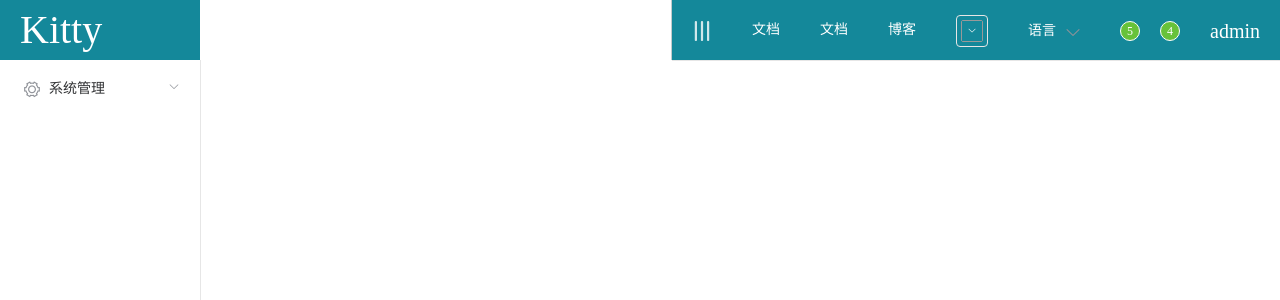
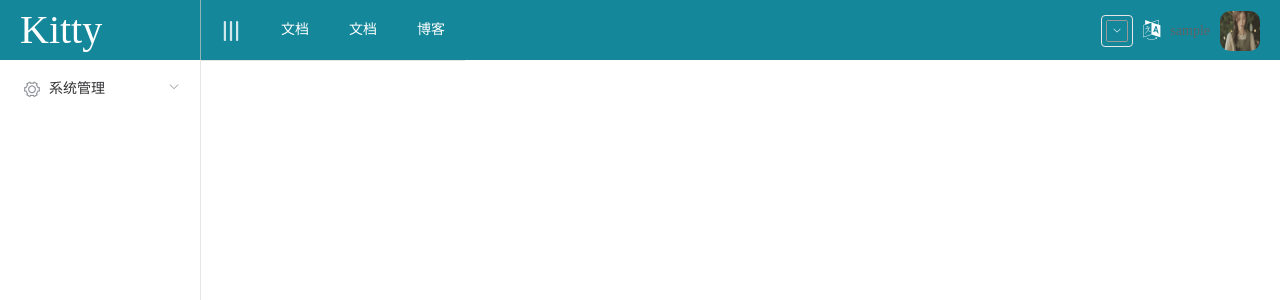
Before and after one commit to xiongliangmei/admin-ui, a Vue app: page /#/ in a window 1280 px wide. Shown: the top 300 px of the page. Built offline with nearby package versions, Linux system fonts and the light colour scheme; sample sign-in values are in the browser's storage.

Commit message:
添加页面

```diff
--- a/src/components/LangSelector/index.vue
+++ b/src/components/LangSelector/index.vue
@@ -1,65 +1,26 @@
-<template xmlns:v-popover="http://www.w3.org/1999/xhtml">
-  <div class="lang-selector" :style="istyle" v-popover:popover>
-    <li :style="iconStyle" :class="icon"></li>
-    <el-popover ref="popover" placement="bottom-start" :trigger="trigger" v-model="visible">
-      <div class="item" @click="changeLanguage('zh_cn')">简体中文</div>
-      <div class="item" @click="changeLanguage('en_us')">English</div>
-    </el-popover>
-  </div>
+<template>
+  <el-dropdown class="lang-selector" @command="handleCommand">
+    <span class="el-dropdown-link">
+      <span id="language"><i style="color:#fff;" class="fa fa-language fa-lg"></i></span>
+    </span>
+    <el-dropdown-menu slot="dropdown">
+      <el-dropdown-item command="zh_cn:中文">中文</el-dropdown-item>
+      <el-dropdown-item command="en_us:English">English</el-dropdown-item>
+    </el-dropdown-menu>
+  </el-dropdown>
 </template>
 
 <script>
-export default {
-  name: 'LangSelector',
-  props: {
-    istyle: {
-      type: String,
-      default: 'width:60px;'
-    },
-    icon: {
-      type: String,
-      default: 'fa fa-language fa-lg'
-    },
-    iconStyle: {
-      type: String,
-      default: 'color:#fff;'
-    },
-    trigger: {
-      type: String,
-      default: 'click'
-    }
-  },
-  data () {
-    return {
-      visible: false
-    }
-  },
-  methods: {
-    // 语言切换
-    changeLanguage (lang) {
-      let flag = 'zh-cn'
-      if (!lang) {
-        flag = lang
+  export default {
+    methods: {
+      // 语言切换
+      handleCommand(command) {
+        let array = command.split(':')
+        let lang = array[0] === '' ? 'zh_cn' : array[0]
+        //let label = array[1]
+        // document.getElementById("language").innerHTML = label
+        this.$i18n.locale = lang
       }
-      this.$i18n.locale = flag
-      this.visible = false
     }
   }
-}
 </script>
-<style scoped lang="scss">
-  .item {
-    font-size: 16px;
-    padding-left: 5px;
-    padding-top: 5px;
-    padding-bottom: 5px;
-    cursor: pointer;
-  }
-  .lang-selector:hover {
-    background: #636b6931;
-  }
-  .item:hover {
-    font-size: 18px;
-    background: #b0d6ce4d;
-  }
-</style>
--- a/src/main.js
+++ b/src/main.js
@@ -8,6 +8,8 @@ import ElementUI from 'element-ui'
 import api from './http/index'
 import store from './store/index'
 import i18n from './i18n/index'
+import 'font-awesome/css/font-awesome.min.css'
+
 Vue.config.productionTip = false
 
 Vue.use(ElementUI)
--- a/src/views/HeadBar/HeadBar.vue
+++ b/src/views/HeadBar/HeadBar.vue
@@ -1,6 +1,6 @@
 <template>
-  <div class="headbar" :style="{'backgroud':themeColor}"
-   :class="$store.state.app.collapse?'position-collapse-left':'pisition-left'">
+  <div class="headbar" :style="{'background':themeColor}"
+   :class="$store.state.app.collapse?'position-collapse-left':'position-left'">
     <!-- 导航收缩 -->
     <span class="hamburg">
       <el-menu class="el-menu-demo" :background-color="themeColor" text-color="#fff" :active-text-color="themeColor" mode="horizontal">
@@ -15,50 +15,23 @@
         <el-menu-item index="4" @click="openWindow('https://www.cnblogs.com/xifengxiaoma/')">博客</el-menu-item>
       </el-menu>
     </span>
-    <span class="toolbar">
-      <el-menu class="el-menu-demo" :background-color="themeColor" :text-color="themeColor" :active-text-color="themeColor" mode="horizontal">
-        <el-menu-item index="1">
-          <!-- 主题切换 -->
-          <theme-picker class="theme-picker" :default="themeColor" @onThemeChange="onThemeChange"></theme-picker>
-        </el-menu-item>
-          <el-menu-item index="2" >
-          <!-- 语言切换 -->
-            <el-dropdown @command="handleCommand">
-              <span class="el-dropdown-link" style="color: white">
-                语言<i class="el-icon-arrow-down el-icon--right"></i>
-              </span>
-              <el-dropdown-menu slot="dropdown">
-                <el-dropdown-item command="zh_cn">简体中文</el-dropdown-item>
-                <el-dropdown-item command="en_us">English</el-dropdown-item>
-              </el-dropdown-menu>
-            </el-dropdown>
-        </el-menu-item>
-        <el-menu-item index="3">
-          <!-- 我的私信 -->
-          <el-badge :value="5" :max="99" class="badge" type="success">
-            <li style="color:#fff;" class="fa fa-envelope-o fa-lg"></li>
-          </el-badge>
-          <el-popover ref="popover-message" placement="bottom-end" trigger="click">
-            sdfsdfsdfd
-          </el-popover>
-        </el-menu-item>
-         <el-menu-item index="4">
-          <!-- 系统通知 -->
-          <el-badge :value="4" :max="99" class="badge" type="success">
-            <li style="color:#fff;" class="fa fa-bell-o fa-lg"></li>
-          </el-badge>
-          <el-popover ref="popover-notice" placement="bottom-end" trigger="click">
-            dfssd
-          </el-popover>
-        </el-menu-item>
-        <el-menu-item index="5">
-          <!-- 用户信息 -->
-          <span class="user-info">admin</span>
-          <el-popover ref="popover-personal" placement="bottom-end" trigger="click" :visible-arrow="false">
-            <personal-panel :user="user"></personal-panel>
-          </el-popover>
-        </el-menu-item>
-      </el-menu>
+    <span class="tool-bar">
+       <!--主题切换-->
+       <ThemePicker class="theme-picker" :default="themeColor" @onThemeChange="onThemeChange"></ThemePicker>
+       <!--语言切换-->
+       <LangSelector class="lang-selector"></LangSelector>
+       <!--用户信息-->
+        <el-dropdown class="user-info-dropdown" trigger="hover">
+          <span class="el-dropdown-link"><img src="@/assets/user.png" /> {{username}}</span>
+          <el-dropdown-menu slot="dropdown">
+          <el-dropdown-item>{{$t("common.myMsg")}}</el-dropdown-item>
+          <el-dropdown-item>{{$t("common.config")}}</el-dropdown-item>
+          <el-dropdown-item divided @click.native="logout">{{$t("common.logout")}}</el-dropdown-item>
+        </el-dropdown-menu>
+        </el-dropdown>
+    </span>
+    <span>
+
     </span>
   </div>
 </template>
@@ -75,7 +48,10 @@ export default {
   },
   data () {
     return {
-      langVisible: false
+      langVisible: false,
+      username: "Louis",
+      userAvatar: "@/assets/user.png",
+      sysName: ""
     }
   },
   computed: {
@@ -94,8 +70,16 @@ export default {
     handleCommand(command) {
       command === '' ? 'zh_cn' : command
       this.$i18n.locale = command
-      this.$message('click on item ' + command);
+      this.$message('换肤成功');
     }
+  },
+  mounted() {
+     this.sysName = 'I like Kitty'
+     let user = sessionStorage.getItem('username')
+     if (user){
+       this.username = user
+       this.userAvatar = require("@/assets/user.png");
+     }
   }
 }
 </script>
@@ -114,8 +98,17 @@ export default {
   .hamburg, .navbar {
     float: left;
   }
-  .toolbar {
+  .tool-bar {
     float: right;
+    .theme-picker {
+      padding-right: 10px;
+    }
+    .lang-selector {
+      padding-right: 10px;
+      font-size: 15px;
+      color: #fff;
+      cursor: pointer;
+    }
   }
   .lang-item {
     font-size: 16px;
@@ -128,8 +121,9 @@ export default {
     font-size: 18px;
     background: #b0d6ce4d;
   }
-  .user-info {
+  .user-info-dropdown {
     font-size: 20px;
+    padding-right: 20px;
     color: #fff;
     cursor: pointer;
     img {
```
Also changed, not shown: src/assets/user.png (added).
